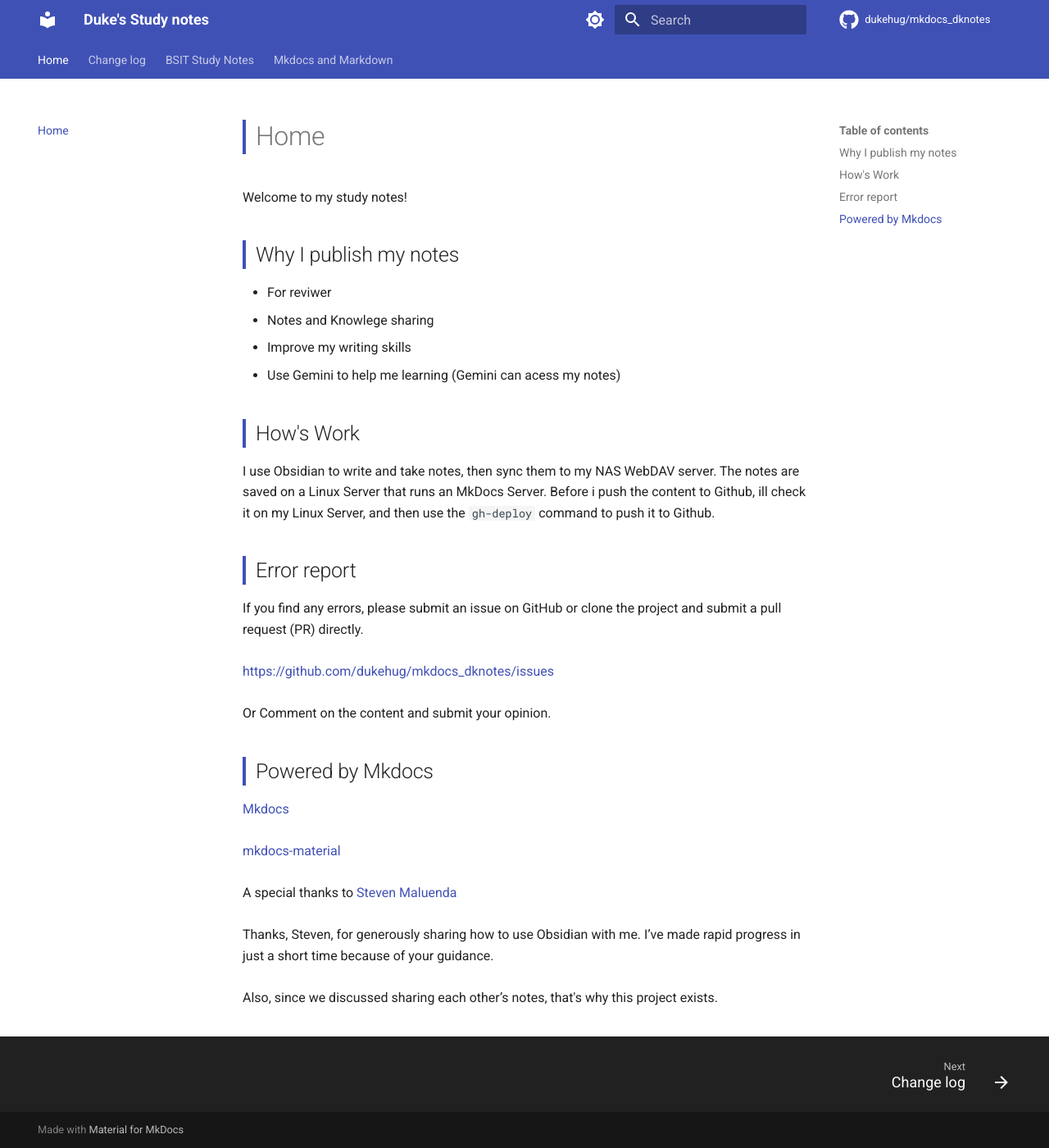
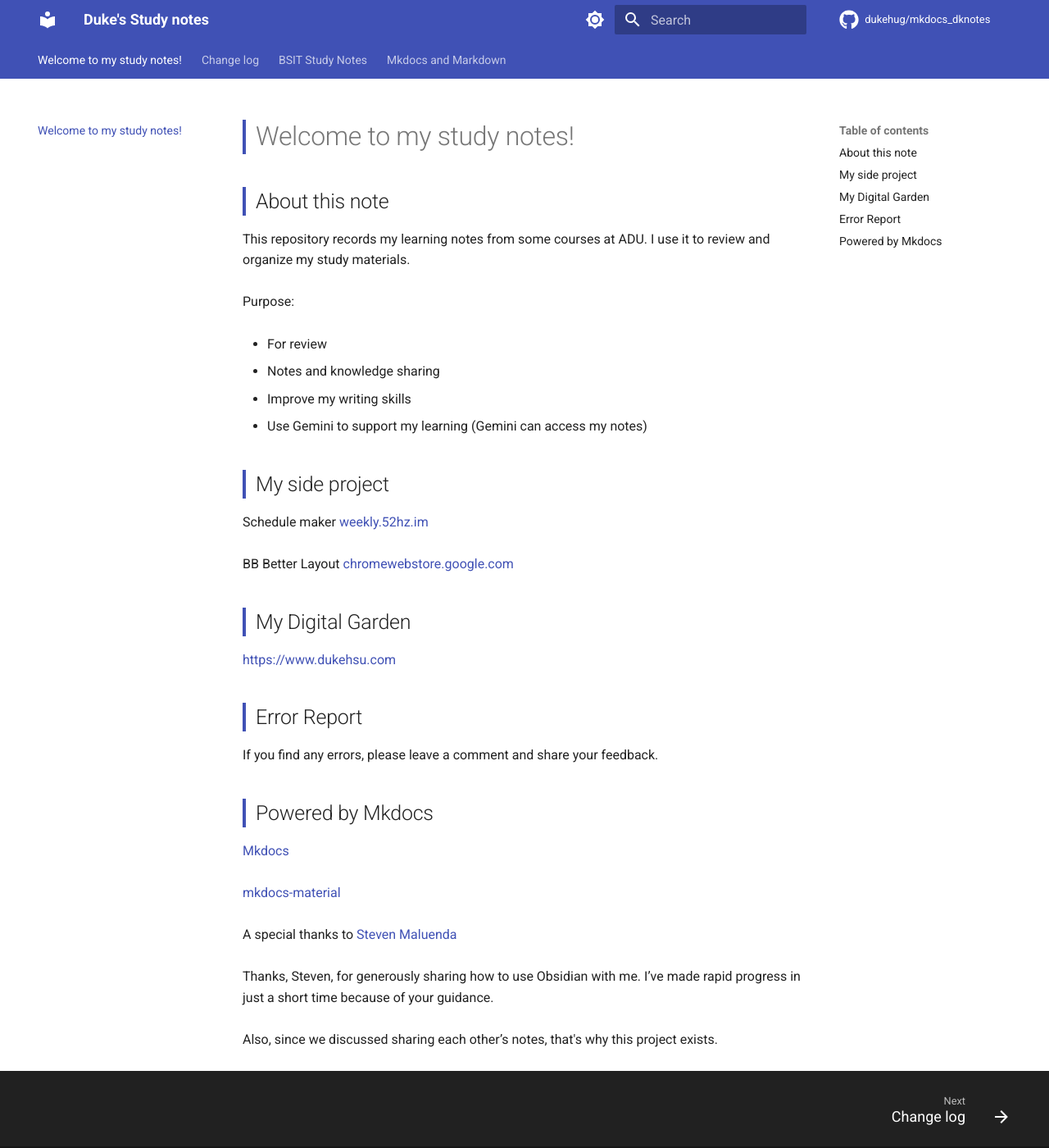
Before and after one commit to dukehug/mkdocs_dknotes, an MkDocs documentation site: the page built from docs/index.md, in a window 1280 px wide and 1400 px high. Shown: the whole window at 82% size. Built offline with MkDocs 1.6.1 and Material for MkDocs 9.7.7, drawn with Linux system fonts in a browser that asks for light colours; comment, search, counter and statistics services are not loaded.

Commit message:
update notes: Thu Aug 20 12:41:26 PM CST 2026

```diff
--- a/docs/index.md
+++ b/docs/index.md
@@ -1,26 +1,34 @@
-Welcome to my study notes!
+# Welcome to my study notes!
+
+## About this note
+
+This repository records my learning notes from some courses at ADU. I use it to review and organize my study materials.
+
+Purpose:
+
+- For review
+- Notes and knowledge sharing
+- Improve my writing skills
+- Use Gemini to support my learning (Gemini can access my notes)
 
 
-## Why I  publish  my notes
-- For reviwer
-- Notes and  Knowlege sharing
-- Improve my writing skills
-- Use Gemini to help me learning (Gemini can acess my notes)
+## My side project
 
-## How's Work
+Schedule maker
+[weekly.52hz.im](https://weekly.52hz.im)
 
-I use Obsidian to write and take notes, then sync them to my NAS WebDAV server. The notes are saved on  a Linux Server that runs an MkDocs Server.  Before i  push the content to Github, ill check it on my Linux Server, and then use the `gh-deploy` command to push it to Github.
+BB Better Layout
+[chromewebstore.google.com](https://chromewebstore.google.com/detail/bb-better-layout-for-adam/pbnangjmldocmbkogkophjbobmnnppki?hl=en&pli=1)
 
 
+## My Digital Garden
 
-## Error report
-
-If you find any errors, please submit an issue on GitHub or clone the project and submit a pull request (PR) directly.
-
-[https://github.com/dukehug/mkdocs_dknotes/issues](https://github.com/dukehug/mkdocs_dknotes/issues)
+[https://www.dukehsu.com](https://www.dukehsu.com)
 
 
-Or Comment on the content and submit your opinion.
+## Error Report
+
+If you find any errors, please leave a comment and share your feedback.
 
 
 
```
